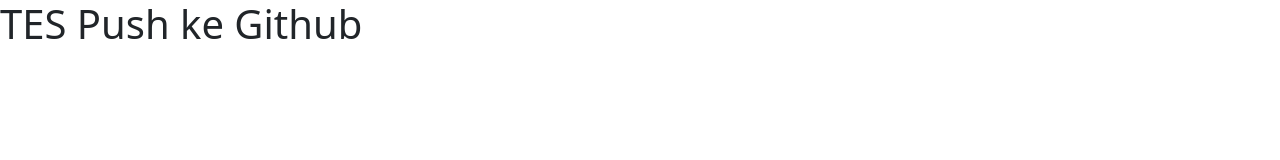
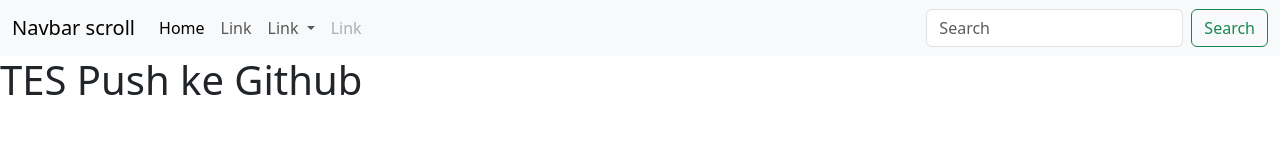
Before and after one commit to aniiii29/aniiii29.github.io, a plain HTML site: page index.html in a window 1280 px wide. Drawn offline with nearby package versions, Linux system fonts and the light colour scheme.

Commit message:
menambahkan navbar

```diff
--- a/index.html
+++ b/index.html
@@ -8,6 +8,42 @@
     <title>Document</title>
 </head>
 <body>
+    <nav class="navbar navbar-expand-lg bg-body-tertiary">
+        <div class="container-fluid">
+          <a class="navbar-brand" href="#">Navbar scroll</a>
+          <button class="navbar-toggler" type="button" data-bs-toggle="collapse" data-bs-target="#navbarScroll" aria-controls="navbarScroll" aria-expanded="false" aria-label="Toggle navigation">
+            <span class="navbar-toggler-icon"></span>
+          </button>
+          <div class="collapse navbar-collapse" id="navbarScroll">
+            <ul class="navbar-nav me-auto my-2 my-lg-0 navbar-nav-scroll" style="--bs-scroll-height: 100px;">
+              <li class="nav-item">
+                <a class="nav-link active" aria-current="page" href="#">Home</a>
+              </li>
+              <li class="nav-item">
+                <a class="nav-link" href="#">Link</a>
+              </li>
+              <li class="nav-item dropdown">
+                <a class="nav-link dropdown-toggle" href="#" role="button" data-bs-toggle="dropdown" aria-expanded="false">
+                  Link
+                </a>
+                <ul class="dropdown-menu">
+                  <li><a class="dropdown-item" href="#">Action</a></li>
+                  <li><a class="dropdown-item" href="#">Another action</a></li>
+                  <li><hr class="dropdown-divider"></li>
+                  <li><a class="dropdown-item" href="#">Something else here</a></li>
+                </ul>
+              </li>
+              <li class="nav-item">
+                <a class="nav-link disabled" aria-disabled="true">Link</a>
+              </li>
+            </ul>
+            <form class="d-flex" role="search">
+              <input class="form-control me-2" type="search" placeholder="Search" aria-label="Search">
+              <button class="btn btn-outline-success" type="submit">Search</button>
+            </form>
+          </div>
+        </div>
+      </nav>
     <h1>TES Push ke Github</h1>
 </body>
 </html>
```
